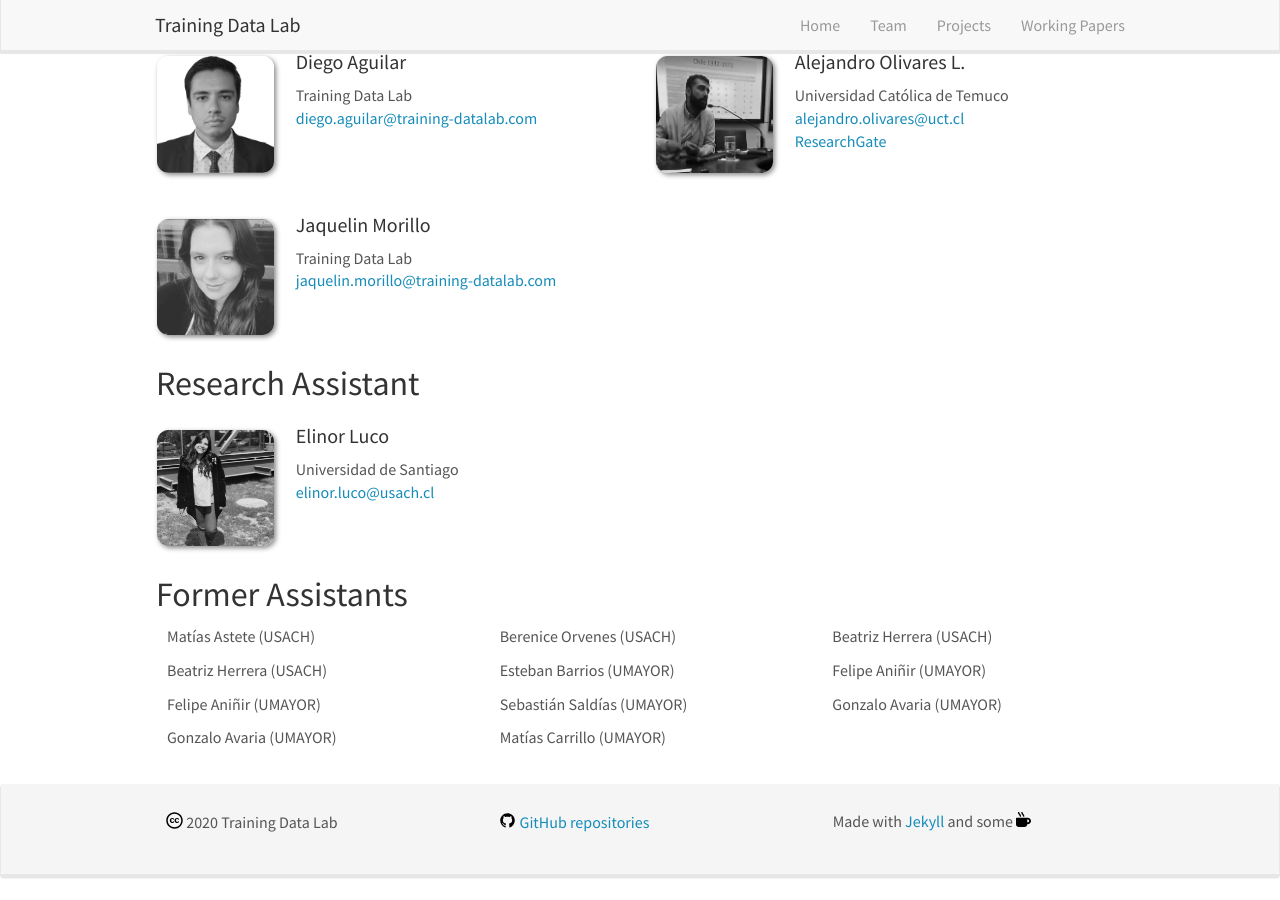
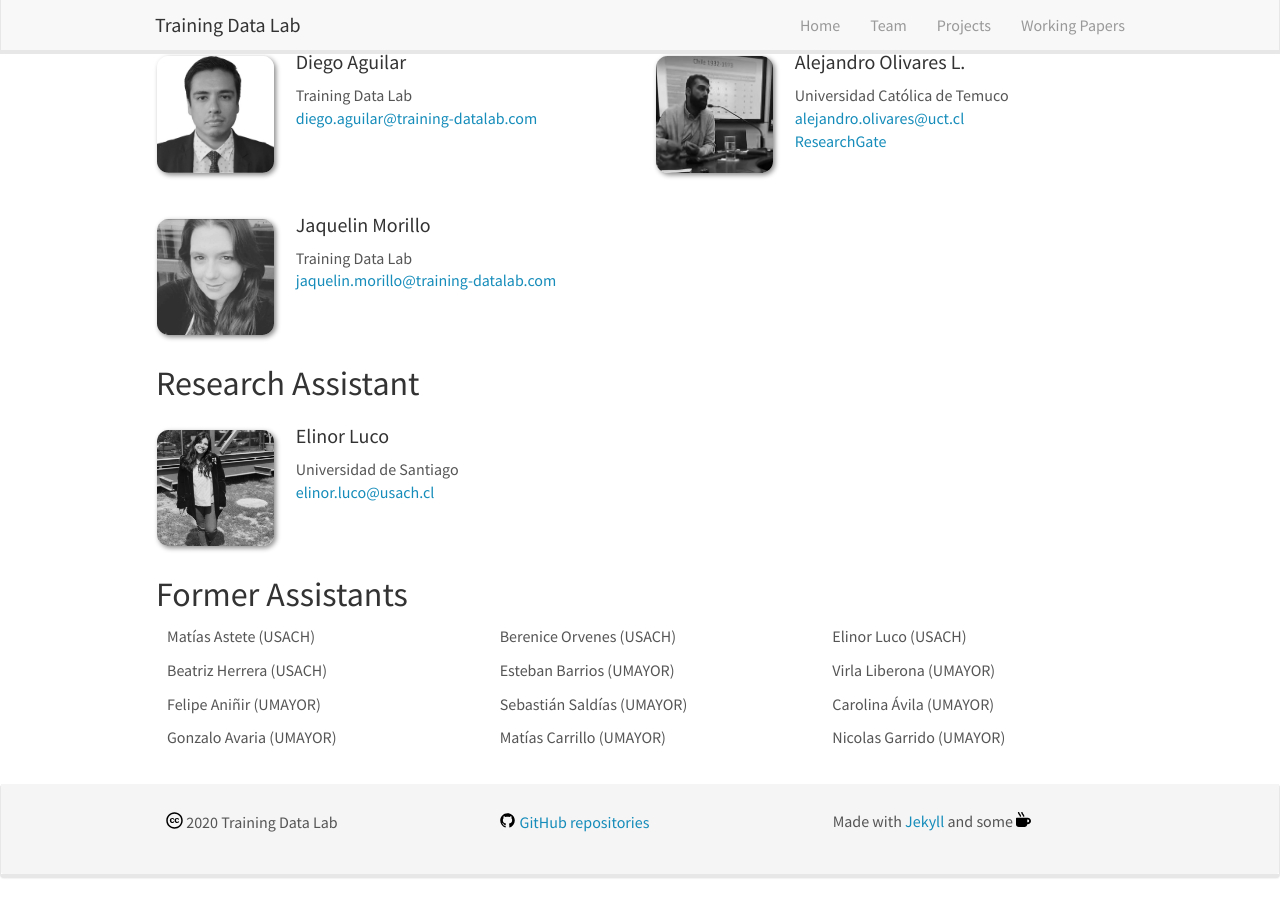
Before and after one commit to training-datalab/old-training-datalab.com, a Jekyll site: the page built from _pages/team.md, in a window 1280 px wide and 900 px high, scrolled down 527 px. Built offline with Jekyll 4.4.1, drawn with Linux system fonts in a browser that asks for light colours; nearby versions of some CDN libraries.

Commit message:
Update assistants3.yml

```diff
--- a/_data/assistants3.yml
+++ b/_data/assistants3.yml
@@ -1,3 +1,4 @@
-- name: Beatriz Herrera (USACH)
-- name: Felipe Aniñir (UMAYOR)
-- name: Gonzalo Avaria (UMAYOR)
+- name: Elinor Luco (USACH)
+- name: Virla Liberona (UMAYOR)
+- name: Carolina Ávila (UMAYOR)
+- name: Nicolas Garrido (UMAYOR)
```
